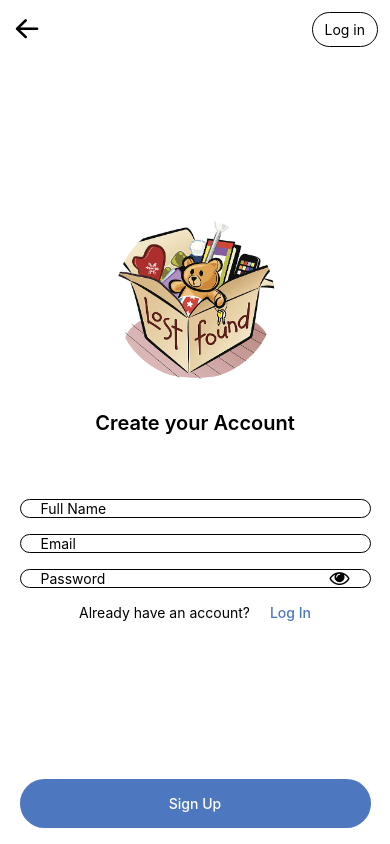
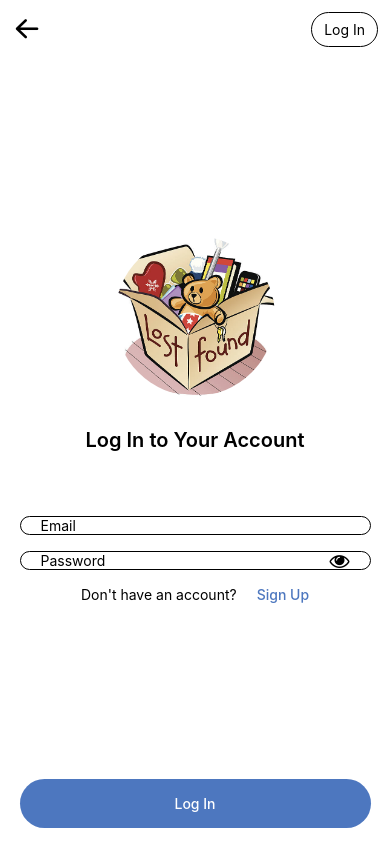
Before and after one commit to RespectMashego/LostAndFoundApp, a React Native app: screen /LogInScreen in a window 390 px wide. Built offline with nearby package versions, Linux system fonts and the light colour scheme.

Commit message:
auth working

```diff
--- a/src/navigation/AuthStack.jsx
+++ b/src/navigation/AuthStack.jsx
@@ -2,6 +2,7 @@ import { NavigationContainer } from "@react-navigation/native"
 import { createNativeStackNavigator } from "@react-navigation/native-stack"
 import WelcomeScreen from "../screens/WelcomeScreen"
 import SignUpScreen from "../screens/SignUpScreen"
+import LogInScreen from "../screens/LogInScreen"
 
 
 
@@ -15,6 +16,7 @@ const AuthStack = () => {
 
             }}>
             <Stack.Screen name="SignUpScreen" component={SignUpScreen} />
+            <Stack.Screen name="LogInScreen" component={LogInScreen} />
             <Stack.Screen name="WelcomeScreen" component={WelcomeScreen} />
             </Stack.Navigator>
         </NavigationContainer>
--- a/src/redux/userSlice.js
+++ b/src/redux/userSlice.js
@@ -11,7 +11,7 @@ const userSlice = createSlice({
             state.user = action.payload.user;
             state.token = action.payload.token;
         },
-        clearUser: () => {
+        clearUser: (state) => {
             state.user = null,//clear user
                 state.token = null//clear user token
         }
--- /dev/null
+++ b/src/screens/LogInScreen.jsx
@@ -0,0 +1,157 @@
+import React, { useState } from 'react';
+import {
+  View,
+  Text,
+  SafeAreaView,
+  TouchableOpacity,
+  TextInput,
+  Image,
+  Keyboard,
+  Alert,
+} from 'react-native';
+import AntDesign from 'react-native-vector-icons/AntDesign';
+import FontAwesome from 'react-native-vector-icons/FontAwesome';
+import { useNavigation } from '@react-navigation/native';
+import Loader from '../components/Loader';
+import AuthErrorModal from '../components/AuthErrorModal';
+import axios from 'axios';
+import { setItem } from '../util/asyncStorage';
+import { setUser } from '../redux/userSlice';
+import { useDispatch } from 'react-redux';
+
+const LogInScreen = () => {
+  const [email, setEmail] = useState('');
+  const [password, setPassword] = useState('');
+  const [errorMessage, setErrorMessage] = useState('');
+  const [showPassword, setShowPassword] = useState(false);
+  const [loading, setLoading] = useState(false);
+  const [modalVisible, setModalVisible] = useState(false);
+  const navigation = useNavigation();
+  const dispatch = useDispatch();
+
+  const handleNavigateToSignUpScreen = () => {
+    navigation.navigate('SignUpScreen');
+  };
+
+  const handleLogIn = async () => {
+    setLoading(!loading);
+    Keyboard.dismiss();
+    try {
+      if (!email || !password) {
+        Alert.alert('Please fill all fields');
+        return;
+      }
+      const respond = await axios.post(
+        'http://192.168.74.44:3000/auth/login', // Replace with your login endpoint
+        {
+          email,
+          password,
+        }
+      );
+      if (respond.status === 200) {
+        console.log('User login was successful');
+        const { user, token } = respond.data;
+        console.log(user?.username);
+        console.log(`user:${user},token:${token}`);
+        dispatch(setUser({ user, token }));
+        setItem('user', JSON.stringify(user));
+        setItem('token', token);
+      } else {
+        console.error('Login failed with status', respond.status);
+        setErrorMessage('Login failed. Please try again.');
+      }
+    } catch (error) {
+      if(error.response && error.response.status === 404){
+        setErrorMessage(error.response.data.message);
+        console.error("user not found")
+        setModalVisible(true);
+
+      }
+      if (error.response && error.response.status === 401) {
+        console.log('Invalid email or password');
+        console.log('Data from response object', error.response.data);
+        setModalVisible(true);
+        setErrorMessage(error.response.data.message);
+      }
+    } finally {
+      setLoading(false);
+    }
+  };
+
+  const handleCloseModal = () => {
+    setModalVisible(false);
+  };
+
+  return (
+    <SafeAreaView
+      style={{ backgroundColor: 'white' }}
+      className="bg-primary-white flex-1 justify-center items-center">
+      <AuthErrorModal
+        isVisible={modalVisible}
+        onClose={handleCloseModal}
+        errorMessage={errorMessage}
+      />
+      <Loader loading={loading} />
+      <View className="flex-row justify-between items-center w-full p-3 absolute top-0">
+        <TouchableOpacity onPress={handleNavigateToSignUpScreen}>
+          <AntDesign name="arrowleft" size={30} color={'#000'} />
+        </TouchableOpacity>
+        <TouchableOpacity
+          onPress={handleLogIn}
+          className="  border-[1.3px] border-primary-lightGrey rounded-3xl justify-center items-center">
+          <Text className="px-3 py-2 text-primary-black">Log In</Text>
+        </TouchableOpacity>
+      </View>
+
+      <View className=" flex-1 justify-center items-center w-[90%] mt-10 ">
+        <View className="justify-center items-center mb-8 mt-[20px]">
+          <Image
+            className="h-40 w-40 rounded-full"
+            source={require('../assets/images/lostFoundLogo.jpg')}
+          />
+        </View>
+        <View>
+          <Text className="font-semibold text-[20px] text-center text mb-16">
+            Log In to Your Account
+          </Text>
+        </View>
+        <TextInput
+          className="border border-primary-lightGrey rounded-full h-50 w-full px-5 "
+          placeholder="Email"
+          value={email}
+          onChangeText={setEmail}
+        />
+        <View className="border border-primary-lightGrey rounded-full h-50 w-full px-5 mt-4 flex-row items-center ">
+          <TextInput
+            placeholder="Password"
+            secureTextEntry={!showPassword}
+            value={password}
+            onChangeText={setPassword}
+          />
+          <TouchableOpacity
+            className="absolute right-5"
+            onPress={() => setShowPassword(!showPassword)}>
+            <FontAwesome name={showPassword ? 'eye-slash' : 'eye'} size={20} />
+          </TouchableOpacity>
+        </View>
+
+        <View className="flex-row gap-x-5 mt-4 justify-between items-center">
+          <Text>Don't have an account?</Text>
+          <TouchableOpacity onPress={handleNavigateToSignUpScreen}>
+            <Text className="text-primary-blue font-medium">Sign Up</Text>
+          </TouchableOpacity>
+        </View>
+      </View>
+
+      <TouchableOpacity
+        onPress={handleLogIn}
+        className="  bg-primary-blue rounded-full  justify-center items-center w-[90%]  mx-auto mb-4 shadow-primary-black">
+        <Text style={{ color: 'white' }} className="text-primary-white py-4 font-medium ">
+          Log In
+        </Text>
+      </TouchableOpacity>
+    </SafeAreaView>
+  );
+};
+
+export default LogInScreen;
--- a/src/screens/ProfileScreen.jsx
+++ b/src/screens/ProfileScreen.jsx
@@ -1,13 +1,35 @@
 import React, { useState } from 'react';
 import { View, Text, StyleSheet, Image, TouchableOpacity } from 'react-native';
 import Ionicons from 'react-native-vector-icons/Ionicons';
+import { useDispatch } from 'react-redux';
+import { clearUser } from '../redux/userSlice';
+import { removeItem } from '../util/asyncStorage';
+import Loader from '../components/Loader';
 
 const LostFoundProfileScreen = () => {
   const [activeTab, setActiveTab] = useState('PostedItems');
+  const [loading, setLoading] = useState(false)
+  const dispatch = useDispatch()
 
   const switchTab = (tabName) => {
     setActiveTab(tabName);
   };
+
+
+  const handleLogout = async () => {
+    try {
+      setLoading(!loading)
+      dispatch(clearUser())
+      await removeItem("user")
+      await removeItem("token")
+    }
+    catch (error) {
+      console.error('Logout failed', error);
+    } finally {
+      setLoading(false)
+    }
+
+  }
 
   const renderTabContent = () => {
     if (activeTab === 'PostedItems') {
@@ -31,12 +53,18 @@ const LostFoundProfileScreen = () => {
 
   return (
     <View style={styles.container}>
+      <Loader loading={loading}/>
       <Image
         source={{ uri: "https://encrypted-tbn0.gstatic.com/images?q=tbn:ANd9GcRbIhi9l4npCGPNWMAc6szDbxp75kjB3c0R5w&usqp=CAU" }}
         style={styles.profileImage}
         resizeMode="cover"
       />
       <Text style={styles.profileName}>John Doe</Text>
+      <TouchableOpacity className="bg-primary-blue rounded-xl   " onPress={handleLogout}>
+        <Text className="text-primary-white px-6 py-3 text-[19px] ">
+          Log out
+        </Text>
+      </TouchableOpacity>
       {/* <Text style={styles.profileBio}>Frontend Developer</Text> */}
 
       <View style={styles.tabContainer}>
```
